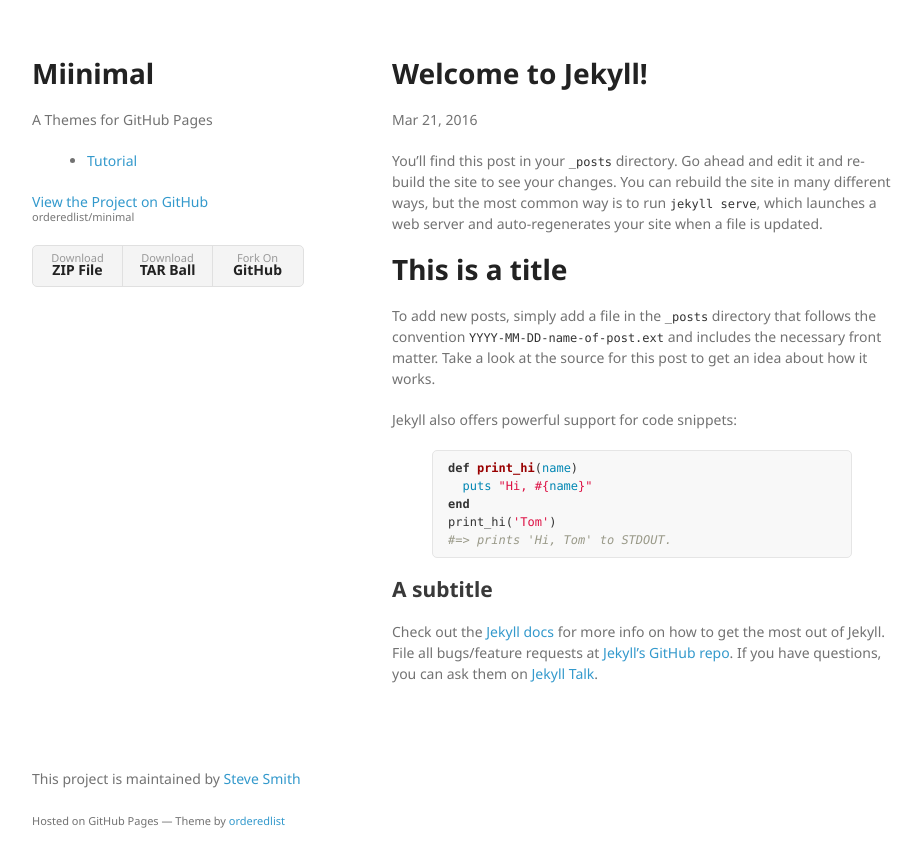
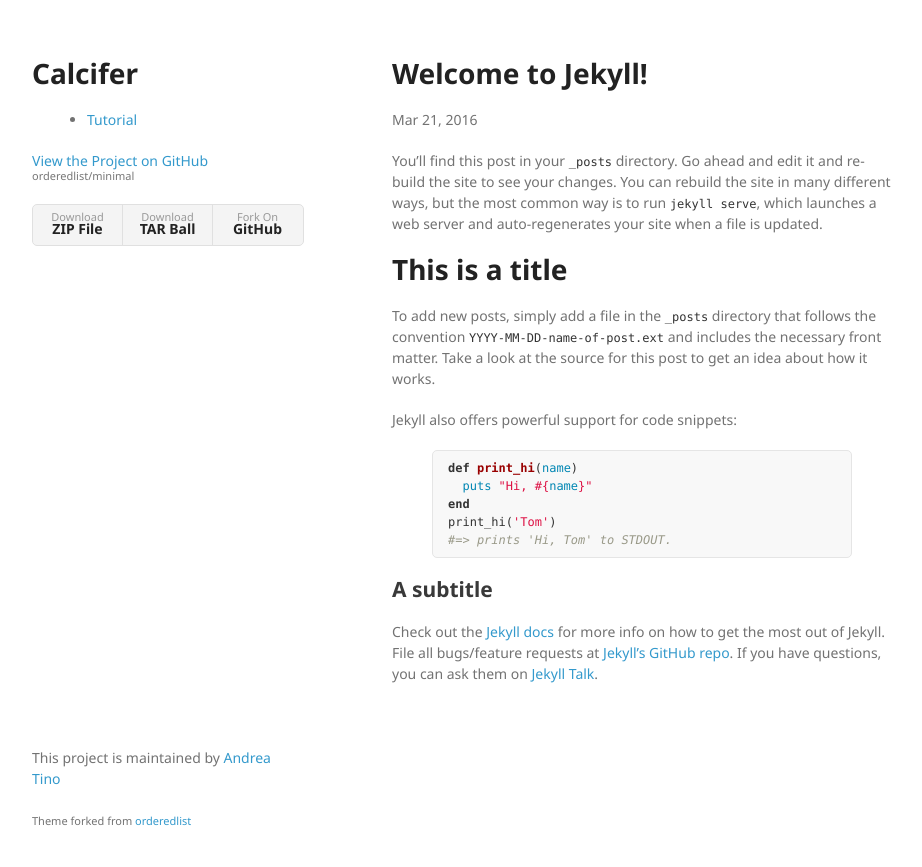
Before and after one commit to andry-tino/t-calcifer, a Jekyll site: the page built from index.html, in a window 1280 px wide. Shown: the top 867 px of the page, without its empty margins (178-1100 px from the left). Built offline with Jekyll 4.4.1, drawn with Linux system fonts in a browser that asks for light colours.

Commit message:
Information to config

```diff
--- a/_config.yml
+++ b/_config.yml
@@ -6,12 +6,10 @@
 # 'jekyll serve'. If you change this file, please restart the server process.
 
 # Site settings
-title:
-email: your-email@domain.com
-description: > # this means to ignore newlines until "baseurl:"
-  Write an awesome description for your new site here. You can edit this
-  line in _config.yml. It will appear in your document head meta (for
-  Google search results) and in your feed.xml site description.
+title: Calcifer
+email: andry.tino@hotmail.com
+description: > # A tutorial for creating your first cross-platform app with Cordova tools in Microsoft Visual Studio 2015
+author: Andrea Tino
 baseurl: "/t-calcifer" # the subpath of your site, e.g. /blog
 url: "http://andry-tino.github.io" # the base hostname & protocol for your site
 twitter_username: _atino
--- a/_includes/footer.html
+++ b/_includes/footer.html
@@ -1,4 +1,4 @@
 <footer>
-  <p>This project is maintained by <a href="http://github.com/orderedlist">Steve Smith</a></p>
-  <p><small>Hosted on GitHub Pages &mdash; Theme by <a href="https://github.com/orderedlist">orderedlist</a></small></p>
+  <p>This project is maintained by <a href="http://github.com/orderedlist">{{ site.author }}</a></p>
+  <p><small>Theme forked from <a href="https://github.com/orderedlist">orderedlist</a></small></p>
 </footer>
--- a/_includes/header.html
+++ b/_includes/header.html
@@ -1,6 +1,6 @@
 <header>
-  <h1>Miinimal</h1>
-  <p>A Themes for GitHub Pages</p>
+  <h1>{{ site.title }}</h1>
+  <p>{{ site.description }}</p>
 
   <ul>
     {% for post in site.categories.post %}
```
